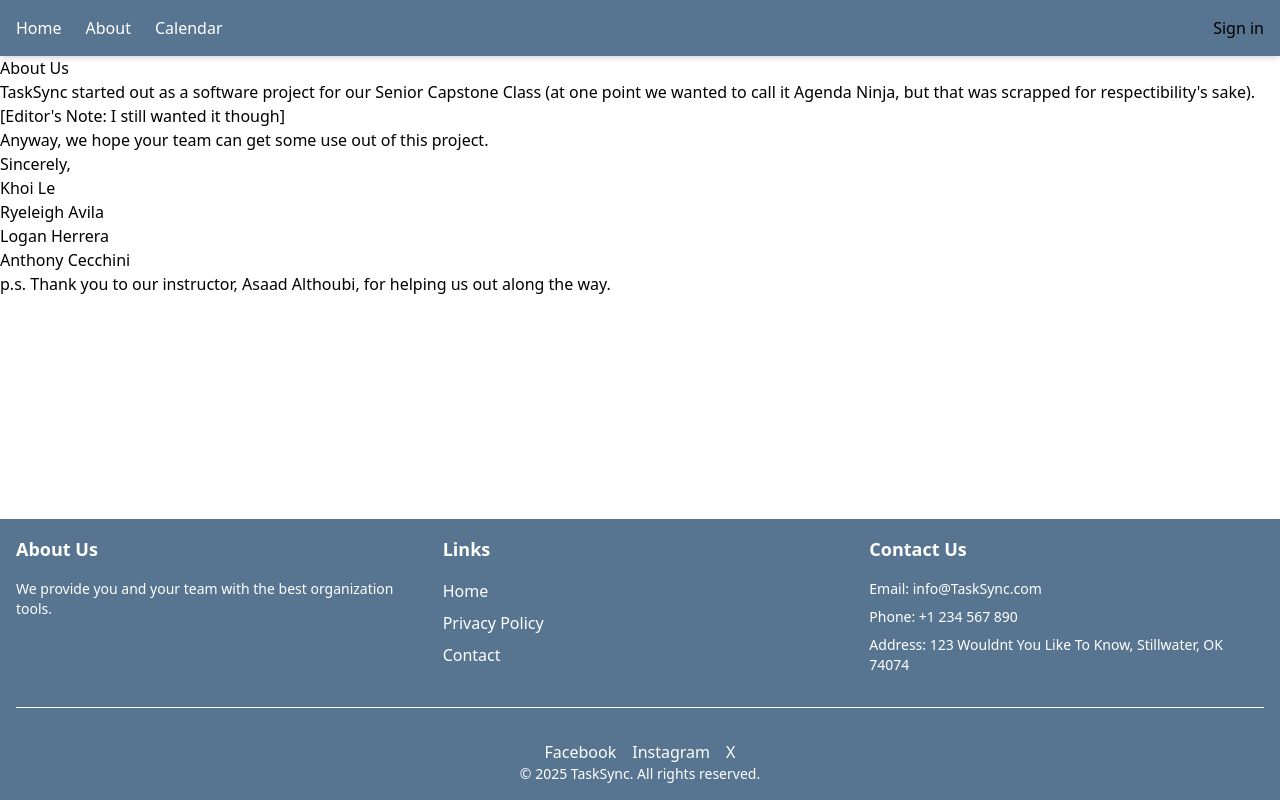
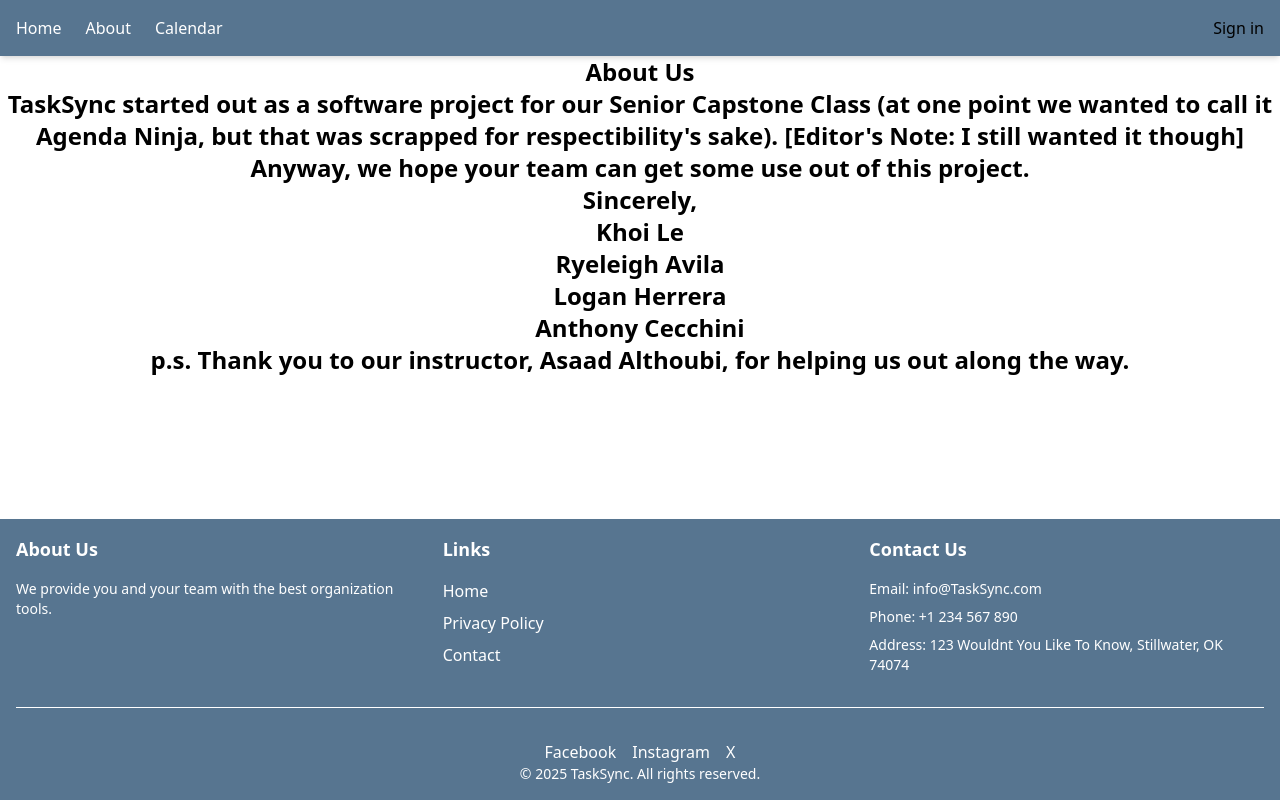
Before and after one commit to tonycecc/task-sync, a Next.js app: page /about in a window 1280 px wide. Built offline with nearby package versions, Linux system fonts and the light colour scheme; no server answers.

Commit message:
Update page.jsx

```diff
--- a/src/app/about/page.jsx
+++ b/src/app/about/page.jsx
@@ -1,6 +1,6 @@
 export default async function AboutPage() {
   return (
-    <div classname="text-center font-bold text-2xl">About Us
+    <div className="text-center font-bold text-2xl">About Us
       <p>
       </p>
       <p> TaskSync started out as a software project for our Senior Capstone Class (at one point we wanted to call it Agenda Ninja, but that was scrapped for respectibility's sake).
```
